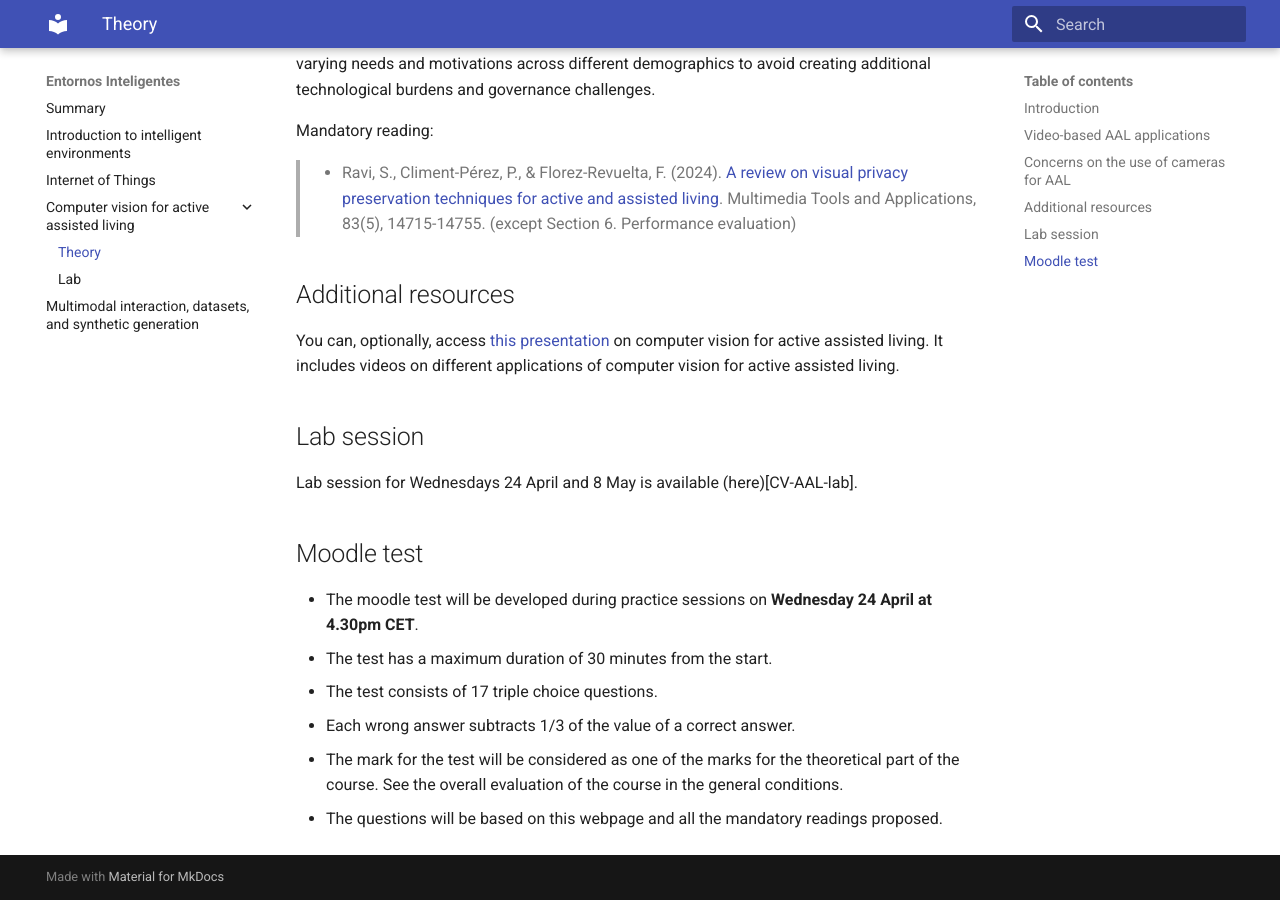
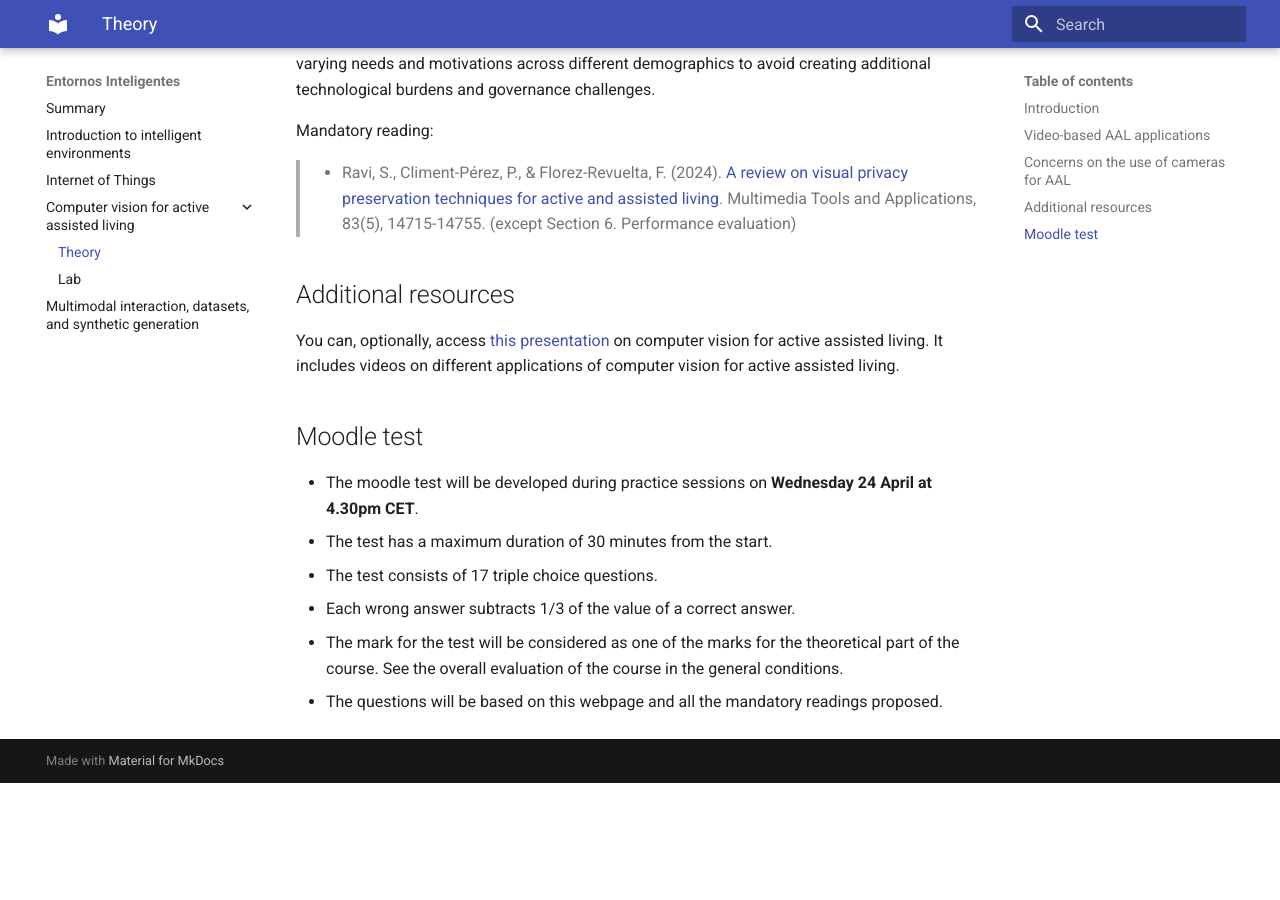
Before and after one commit to FranciscoFlorezRevuelta/EI, an MkDocs documentation site: the page built from docs/CV_AAL.md, in a window 1280 px wide and 900 px high, scrolled down 2916 px. Built offline with MkDocs 1.6.1 and Material for MkDocs 9.7.7, drawn with Linux system fonts in a browser that asks for light colours; after the commit the page ends 3699 px from its top, so only the background shows below that.

Commit message:
Update CV_AAL.md

```diff
--- a/docs/CV_AAL.md
+++ b/docs/CV_AAL.md
@@ -45,9 +45,6 @@ Mandatory reading:
 ## Additional resources
 You can, optionally, access [this presentation](https://unialicante-my.sharepoint.com/:b:/g/personal/francisco_florez_mscloud_ua_es/EV6lRC852G9MjgbBQhShivoBn33XyH_xREwvXbj2u2s65g?e=nztneB) on computer vision for active assisted living. It includes videos on different applications of computer vision for active assisted living.
 
-## Lab session
-Lab session for Wednesdays 24 April and 8 May is available (here)[CV-AAL-lab].
-
 ## Moodle test
 
 * The moodle test will be developed during practice sessions on **Wednesday 24 April at 4.30pm CET**.
```
